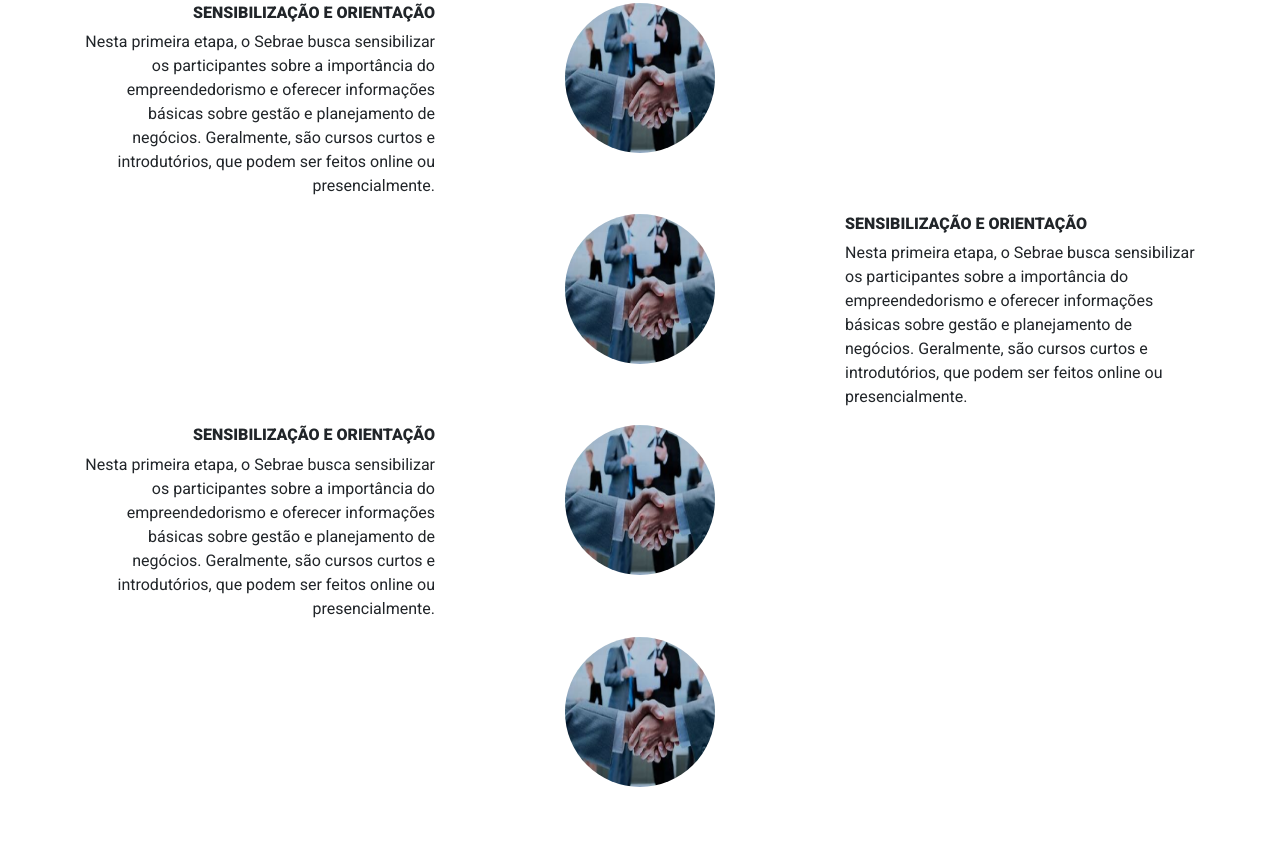
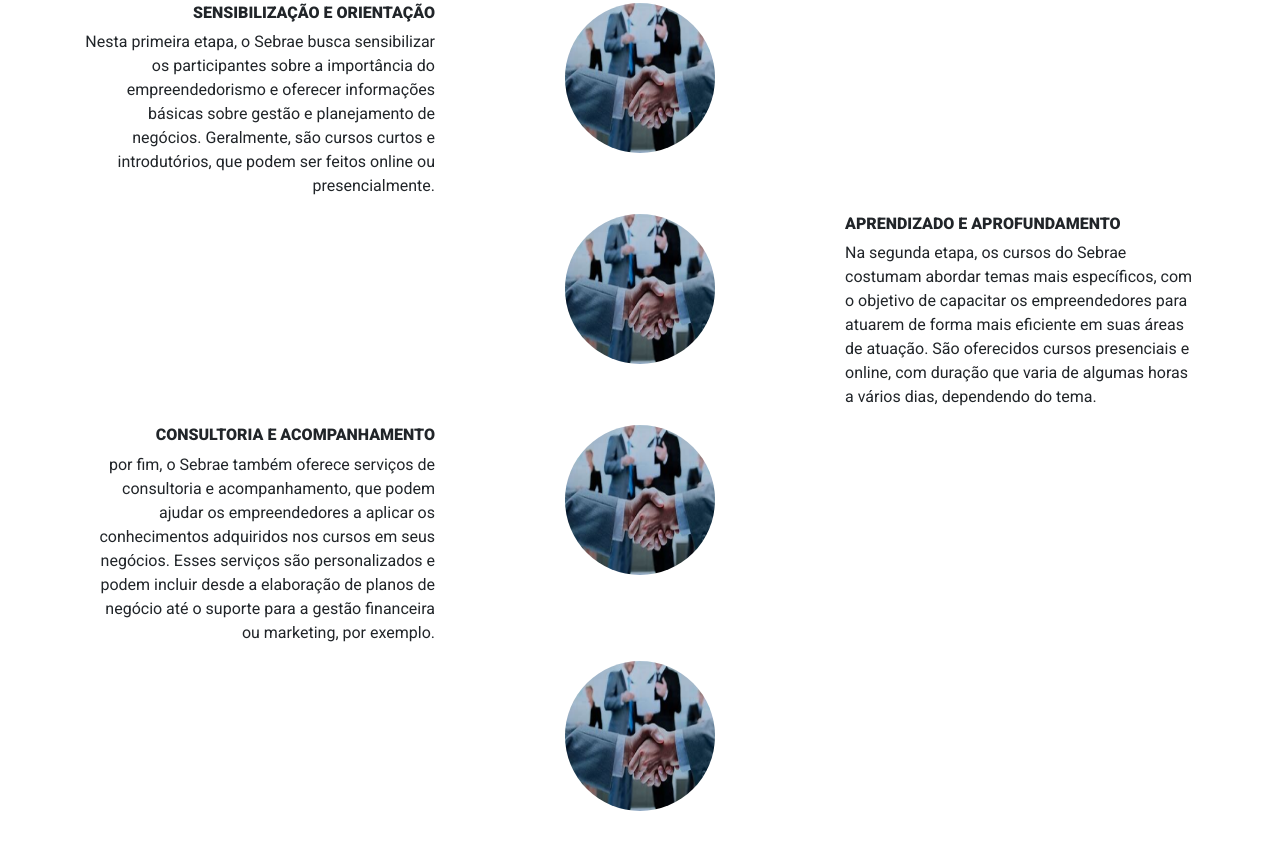
Before and after one commit to Maycon-alt/trainee_gti, a plain HTML site: page index.html in a window 1280 px wide. Shown: the part 922-1771 px from the top of the page. Drawn offline with nearby package versions, Linux system fonts and the light colour scheme.

Commit message:
Update index.html

```diff
--- a/index.html
+++ b/index.html
@@ -113,17 +113,17 @@
         </a>
       </div>
       <div class="col-lg-4 col-md-6 mb-4 mb-lg-0">
-        <h6 class="title"><b>Sensibilização e orientação</b></h6>
+        <h6 class="title"><b>Aprendizado e aprofundamento</b></h6>
           <p>
-            Nesta primeira etapa, o Sebrae busca sensibilizar os participantes sobre a importância do empreendedorismo e oferecer informações básicas sobre gestão e planejamento de negócios. Geralmente, são cursos curtos e introdutórios, que podem ser feitos online ou presencialmente.
+            Na segunda etapa, os cursos do Sebrae costumam abordar temas mais específicos, com o objetivo de capacitar os empreendedores para atuarem de forma mais eficiente em suas áreas de atuação. São oferecidos cursos presenciais e online, com duração que varia de algumas horas a vários dias, dependendo do tema.
           </p>
       </div>
     </div>
     <div class="row">
       <div class="col-lg-4 col-md-6 mb-4 mb-lg-0 text-right">
-        <h6 class="title"><b>Sensibilização e orientação</b></h6>
+        <h6 class="title"><b>Consultoria e acompanhamento</b></h6>
           <p>
-            Nesta primeira etapa, o Sebrae busca sensibilizar os participantes sobre a importância do empreendedorismo e oferecer informações básicas sobre gestão e planejamento de negócios. Geralmente, são cursos curtos e introdutórios, que podem ser feitos online ou presencialmente.
+            por fim, o Sebrae também oferece serviços de consultoria e acompanhamento, que podem ajudar os empreendedores a aplicar os conhecimentos adquiridos nos cursos em seus negócios. Esses serviços são personalizados e podem incluir desde a elaboração de planos de negócio até o suporte para a gestão financeira ou marketing, por exemplo.
           </p>
       </div>
       <div class="col-lg-4 col-md-6 mb-4 mb-lg-0 text-center">
```
